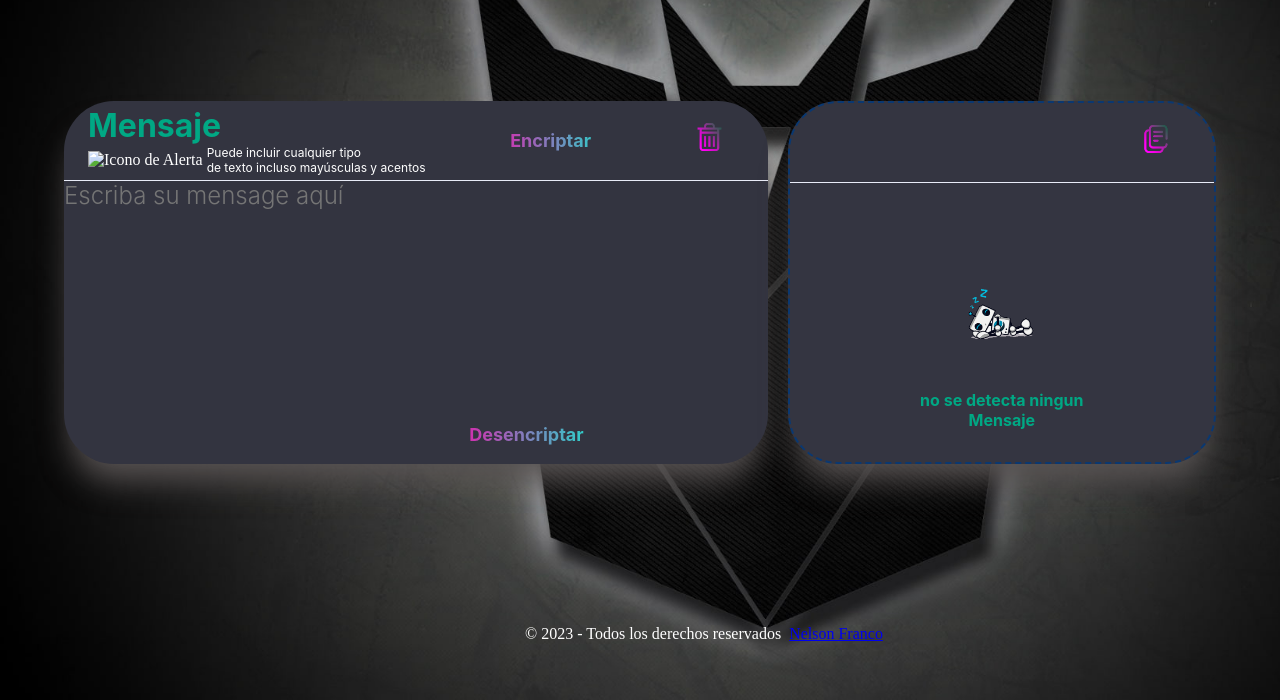
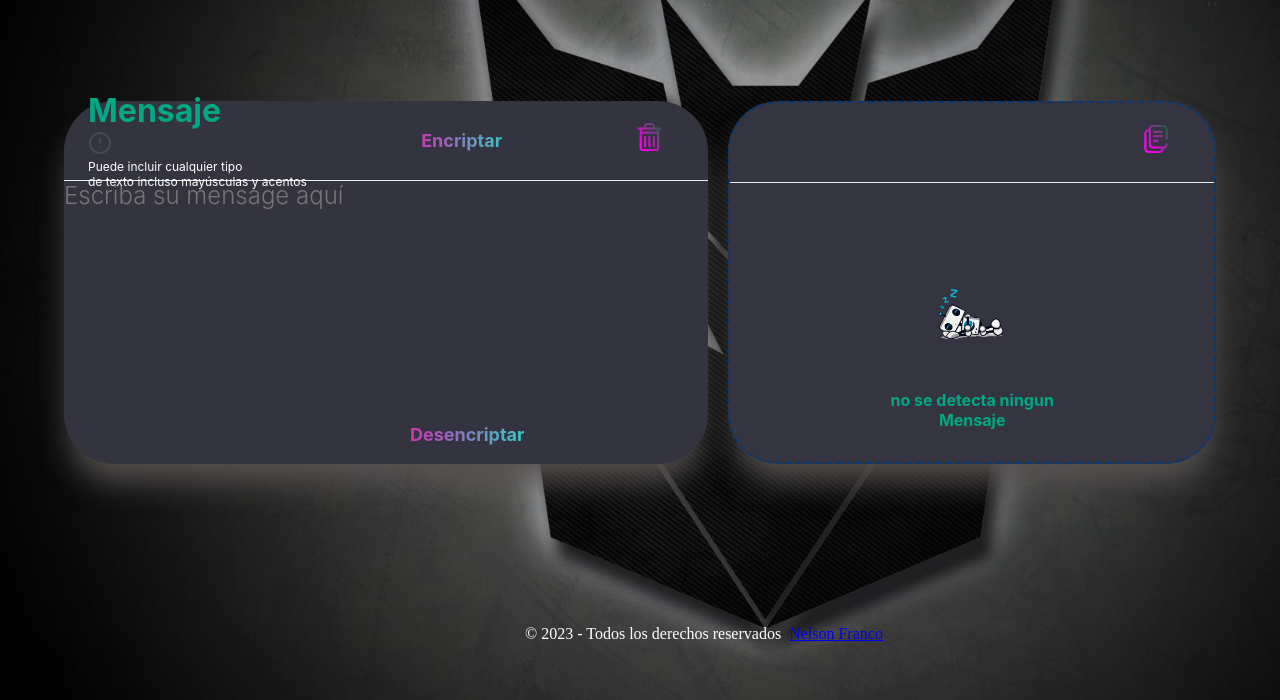
Before and after one commit to franco1322/challenge, a plain HTML site: page index.html in a window 1280 px wide. Shown: the part 142-842 px from the top of the page. Drawn offline with Linux system fonts and the light colour scheme.

Commit message:
add img
agregar imagen

```diff
--- a/index.html
+++ b/index.html
@@ -26,7 +26,7 @@
             <div>
               <h2>Mensaje</h2>
               <span class="alert-message">
-                <img src="img/alert.svg" alt="Icono de Alerta" />
+                <img id="alert-img" src="img/alert.png" alt="Icono de Alerta" />
                 <h6>Puede incluir cualquier tipo <br />de texto incluso mayúsculas y acentos</h6>
               </span>
             </div>
--- a/styles.css
+++ b/styles.css
@@ -151,10 +151,14 @@ section {
 
 
 .alert-message {
-  display: flex;
-  align-items: center;
-  gap: 4px;
-  color: white
+  margin-top: 24px;
+  width: 5rem;
+}
+
+#alert-img {
+  margin-top: 1px;
+  width: 1.5rem;
+  height: 1.5rem;
 }
 
 
```
Also changed, not shown: img/alert.png (added).
